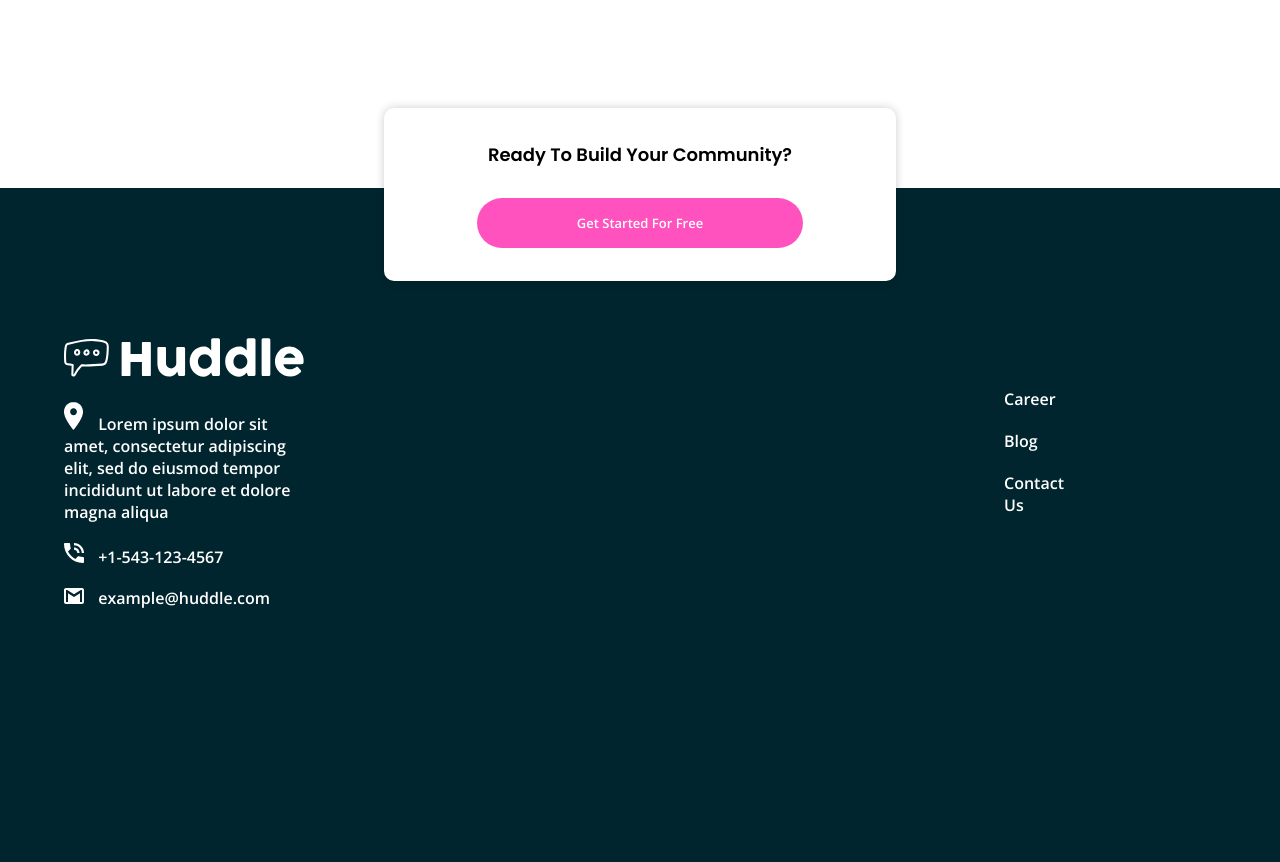
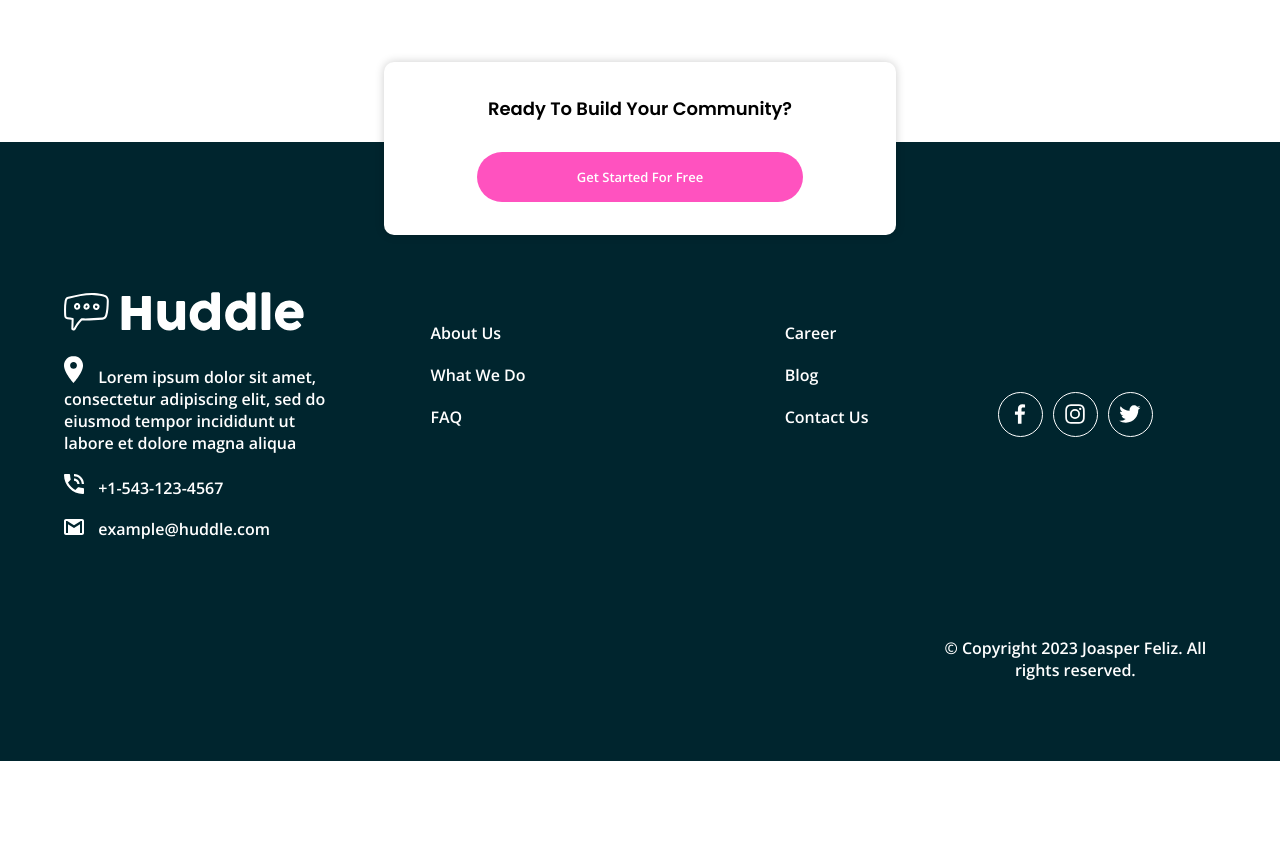
Before and after one commit to Joasper/mitercerapaginaweb, a plain HTML site: page index.html in a window 1280 px wide. Shown: the part 2452-3314 px from the top of the page. After the commit the page ends 3213 px from the top, so only its background shows below. Drawn offline with nearby package versions, Linux system fonts and the light colour scheme.

Commit message:
segundo commit

```diff
--- a/css/style.css
+++ b/css/style.css
@@ -361,7 +361,7 @@ body {
   .section {
     display: flex;
     flex-direction: row-reverse;
-    height: 400px;
+    height: auto;
   }
 
   .img {
@@ -417,13 +417,17 @@ body {
   }
 
   .footer__nav {
-    margin-top: 80px;
-    padding-left: 400px;
+    padding-top: 100px;
+    padding-left: 100px;
+    margin-right: 0;
+    min-width: 300px;
   }
 
   .nav__link__two {
-    margin-top: 120px;
-    padding-right: 400px;
+    padding-top: 100px;
+    padding-left: 100px;
+    margin-right: 0;
+    min-width: 250px;
   }
 
   .footer__end {
@@ -443,7 +447,11 @@ body {
     margin-top: 90px;
   }
 
-  .footer__nav__end {
-    margin: 0;
+  .footer_nav {
+    margin-right: 0;
+  }
+
+  .footer__social {
+    min-width: 100px;
   }
 }
```
